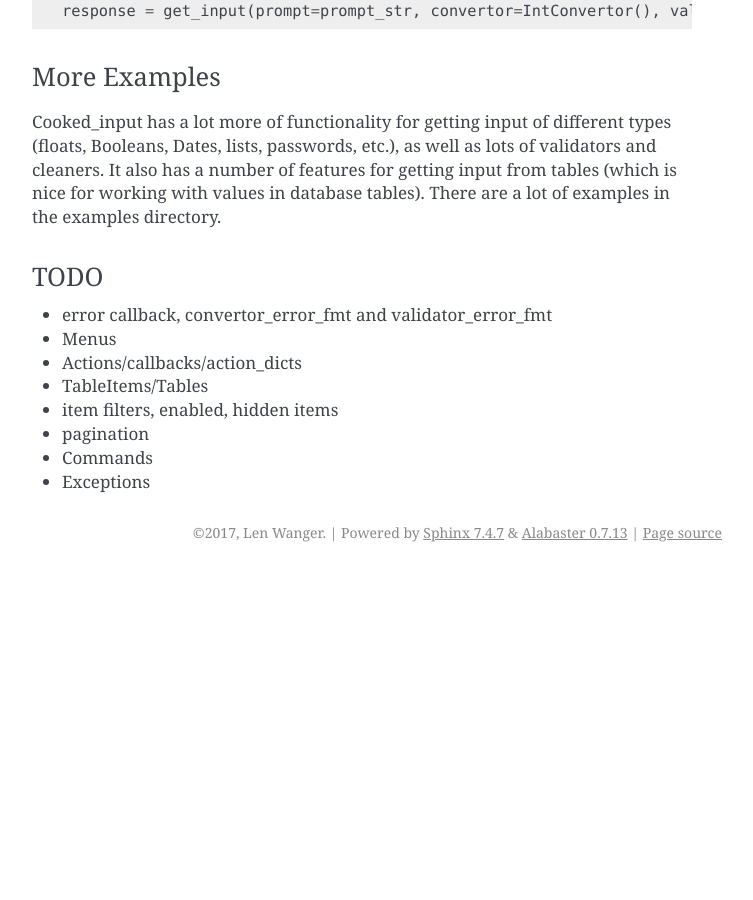
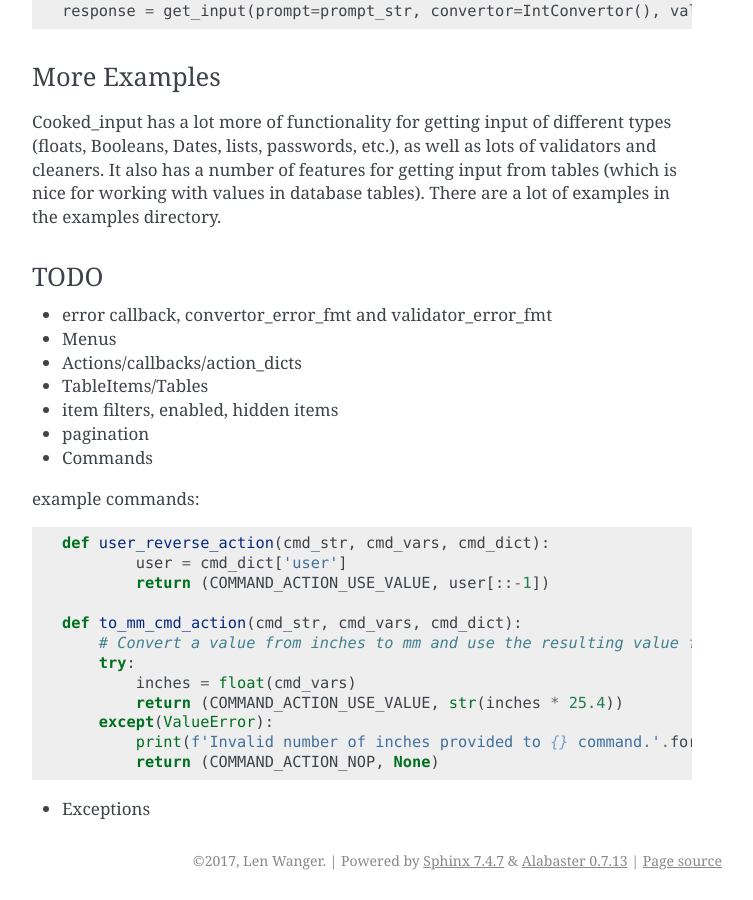
Before and after one commit to lwanger/cooked_input, a Sphinx documentation site: the page built from docs/tutorial.rst, in a window 1280 px wide and 900 px high, scrolled down 5392 px. Shown: the whole window, without its empty margins (388-1141 px from the left). Built offline with Sphinx 7.4.7, drawn with Linux system fonts in a browser that asks for light colours; before the commit the page ends 5964 px from its top, so only the background shows below that.

Commit message:
working on documentation...

```diff
--- a/cooked_input/__init__.py
+++ b/cooked_input/__init__.py
@@ -11,6 +11,7 @@ from .get_table import get_table_input, get_menu, Table, TableItem
 from .get_table import TABLE_ITEM_EXIT, TABLE_ITEM_RETURN, TABLE_ITEM_DEFAULT, TABLE_ADD_EXIT, TABLE_ADD_RETURN
 from .get_table import TABLE_RETURN_TAG, TABLE_RETURN_FIRST_VAL, TABLE_RETURN_ROW, TABLE_RETURN_TABLE_ITEM
 
+from .get_table import return_table_item_action, return_row_action, return_tag_action, return_first_col_action
 from .get_table import first_page_cmd_action, last_page_cmd_action, next_page_cmd_action, prev_page_cmd_action
 from .get_table import scroll_up_one_row_cmd_action, scroll_down_one_row_cmd_action
 
--- a/docs/index.rst
+++ b/docs/index.rst
@@ -21,7 +21,6 @@ This is documentation for cooked_input |my_version|, generated |my_date|.
    convertors
    validators
    error_callbacks
-   input_utils
 
 
 Indices and tables
--- a/docs/tutorial.rst
+++ b/docs/tutorial.rst
@@ -256,4 +256,20 @@ TODO
 - item filters, enabled, hidden items
 - pagination
 - Commands
+
+example commands::
+
+    def user_reverse_action(cmd_str, cmd_vars, cmd_dict):
+            user = cmd_dict['user']
+            return (COMMAND_ACTION_USE_VALUE, user[::-1])
+
+    def to_mm_cmd_action(cmd_str, cmd_vars, cmd_dict):
+        # Convert a value from inches to mm and use the resulting value for the input
+        try:
+            inches = float(cmd_vars)
+            return (COMMAND_ACTION_USE_VALUE, str(inches * 25.4))
+        except(ValueError):
+            print(f'Invalid number of inches provided to {} command.'.format(cmd_str)
+            return (COMMAND_ACTION_NOP, None)
+
 - Exceptions
```
Also changed, not shown: TODO.md (+0 -4 lines), docs/get_input.rst (+4 -5 lines), docs/get_table.rst (+32 -0 lines), docs/input_utils.rst (+33 -0 lines), 2 other files.
